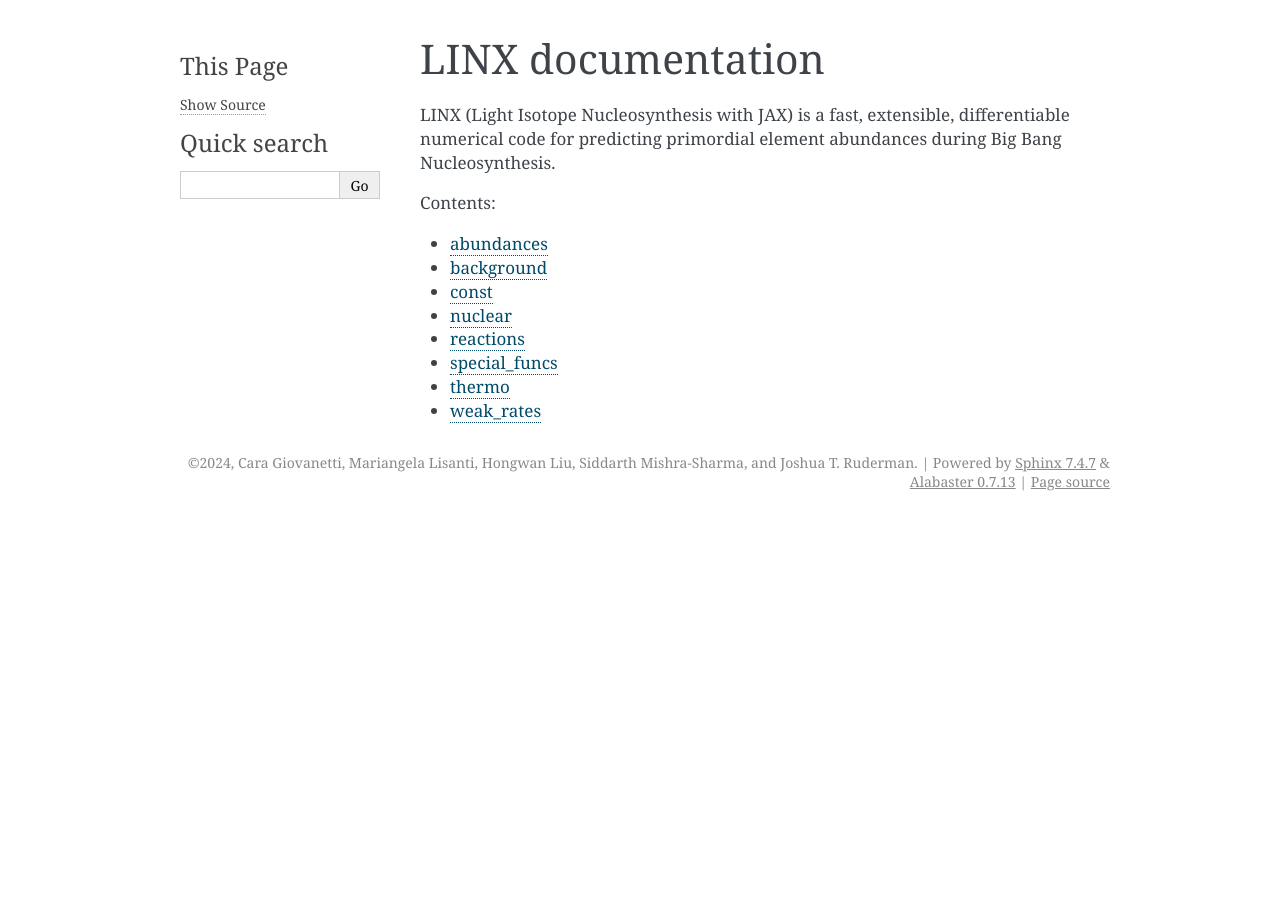
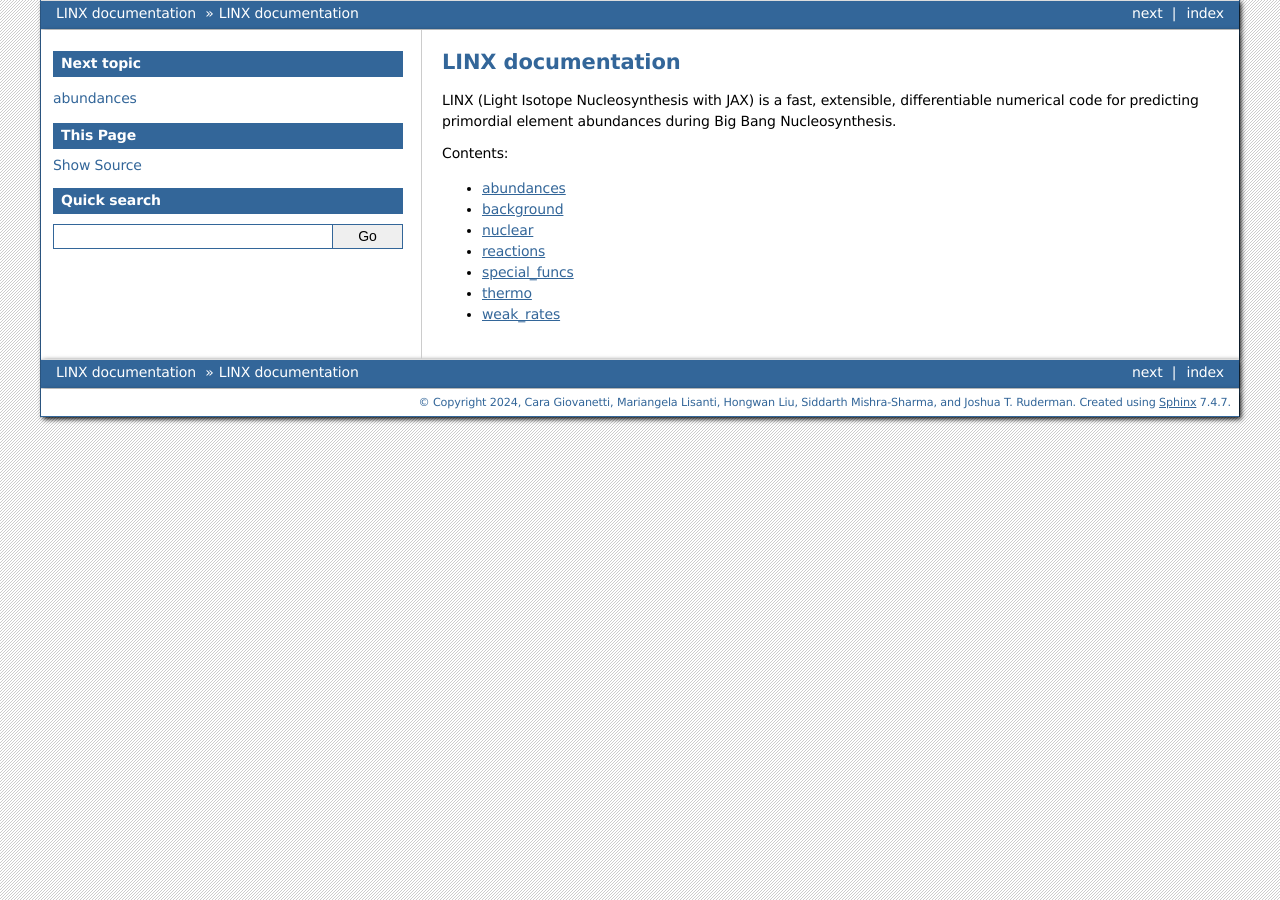
Before and after one commit to cgiovanetti/LINX, a Sphinx documentation site: the page built from docs/index.rst, in a window 1280 px wide. Built offline with Sphinx 7.4.7, drawn with Linux system fonts in a browser that asks for light colours.

Commit message:
Nicer docs

```diff
--- a/docs/conf.py
+++ b/docs/conf.py
@@ -28,5 +28,8 @@ exclude_patterns = ['_build', 'Thumbs.db', '.DS_Store']
 # -- Options for HTML output -------------------------------------------------
 # https://www.sphinx-doc.org/en/master/usage/configuration.html#options-for-html-output
 
-html_theme = 'alabaster'
+html_theme = 'bizstyle'
+html_theme_options = {
+    'sidebarwidth': 350
+}
 html_static_path = ['_static']
--- a/docs/index.rst
+++ b/docs/index.rst
@@ -15,7 +15,6 @@ LINX (Light Isotope Nucleosynthesis with JAX) is a fast, extensible, differentia
 
    abundances
    background
-   const
    nuclear
    reactions
    special_funcs
```
Also changed, not shown: docs/const.rst (deleted, +0 -7 lines).
